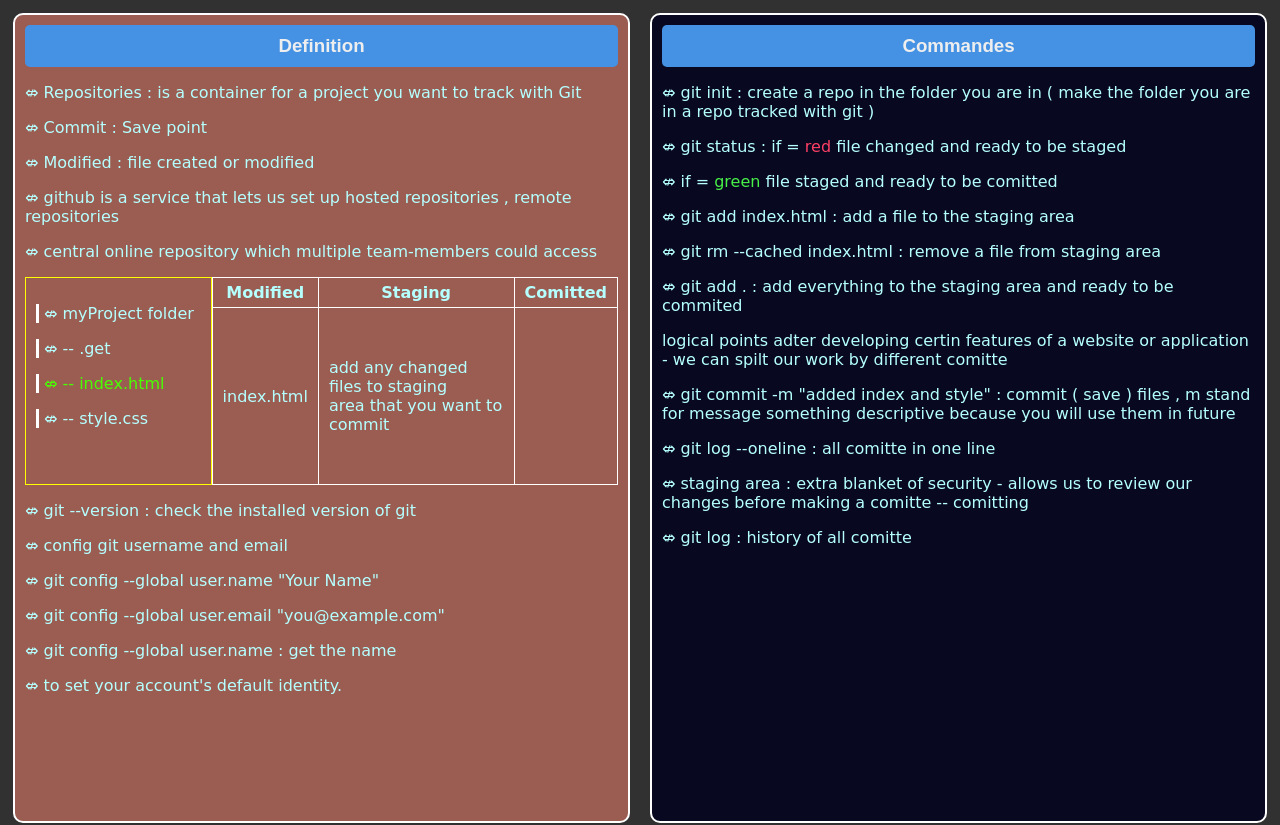
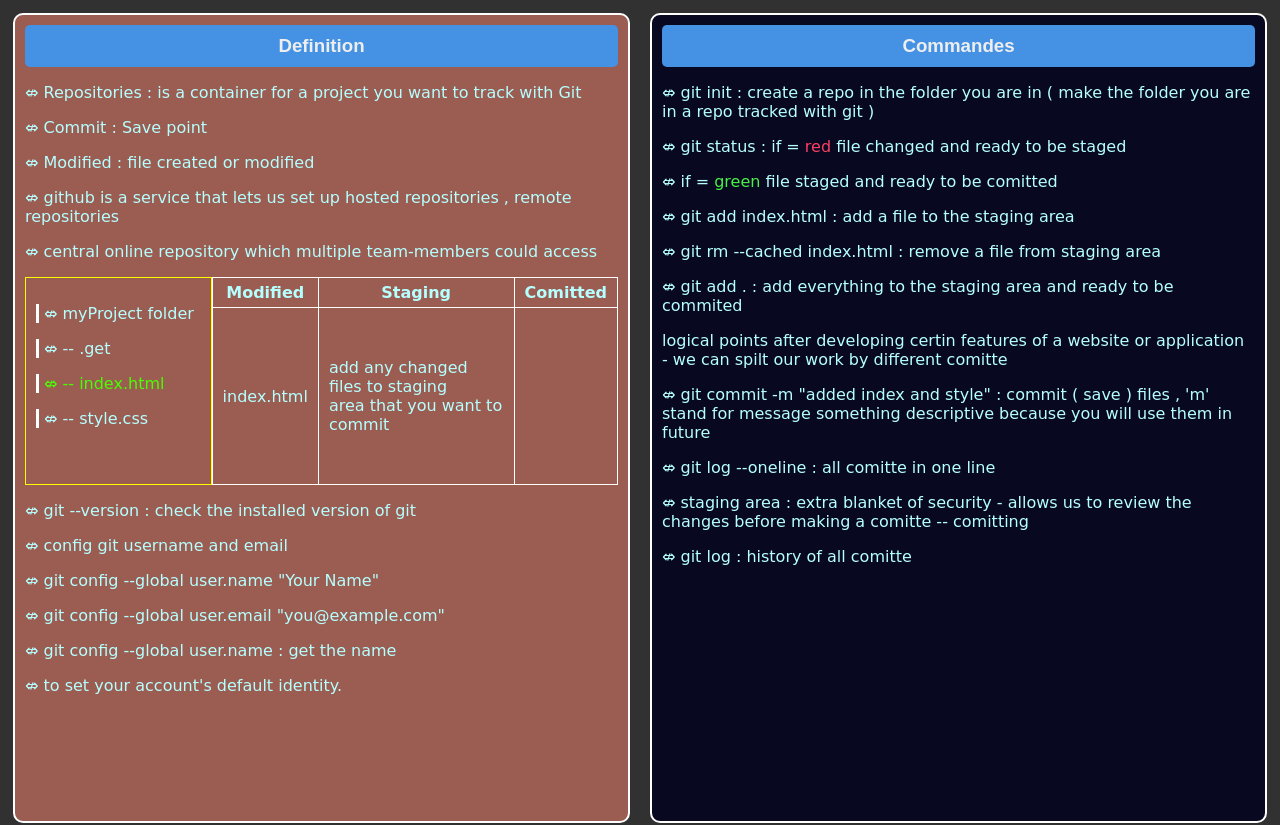
Before and after one commit to MohcineDev/gitDes, a plain HTML site: page index.html in a window 1280 px wide. Shown: the top 825 px of the page. Drawn offline with Linux system fonts and the light colour scheme.

Commit message:
fix some typo

```diff
--- a/index.html
+++ b/index.html
@@ -63,15 +63,15 @@
             <p> &nLeftrightarrow; git add index.html : add a file to the staging area</p>
             <p> &nLeftrightarrow; git rm --cached index.html : remove a file from staging area</p>
             <p> &nLeftrightarrow; git add . : add everything to the staging area and ready to be commited</p>
-            logical points adter developing certin features of a website or application - we can spilt our work by
+            logical points after developing certin features of a website or application - we can spilt our work by
             different
             comitte</p>
-            <p> &nLeftrightarrow; git commit -m "added index and style" : commit ( save ) files , m stand for message
+            <p> &nLeftrightarrow; git commit -m "added index and style" : commit ( save ) files , 'm' stand for message
                 something descriptive
                 because
                 you will use them in future </p>
             <p> &nLeftrightarrow; git log --oneline : all comitte in one line</p>
-            <p> &nLeftrightarrow; staging area : extra blanket of security - allows us to review our changes before
+            <p> &nLeftrightarrow; staging area : extra blanket of security - allows us to review the changes before
                 making a comitte --
                 comitting
             <p> &nLeftrightarrow; git log : history of all comitte</p>
```
